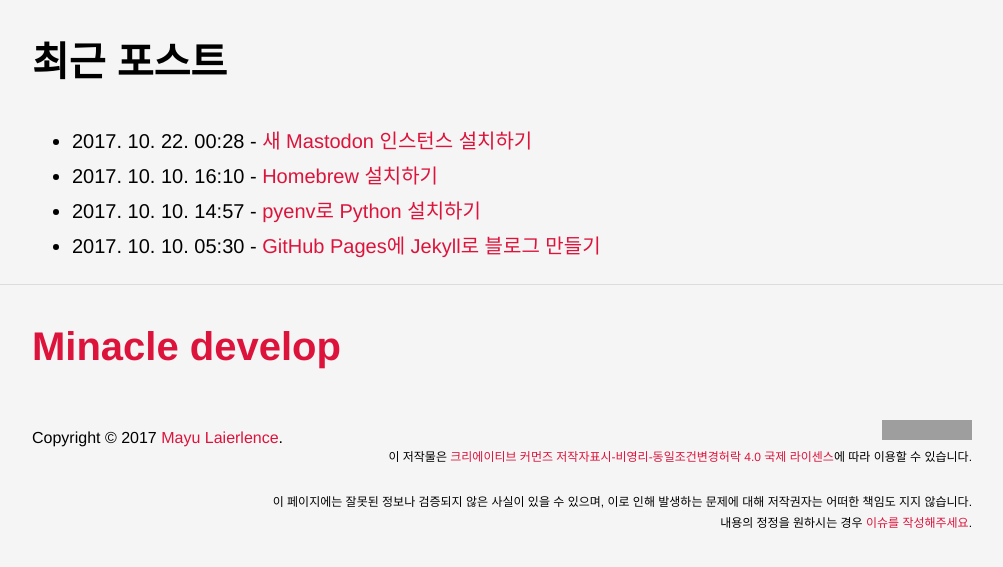
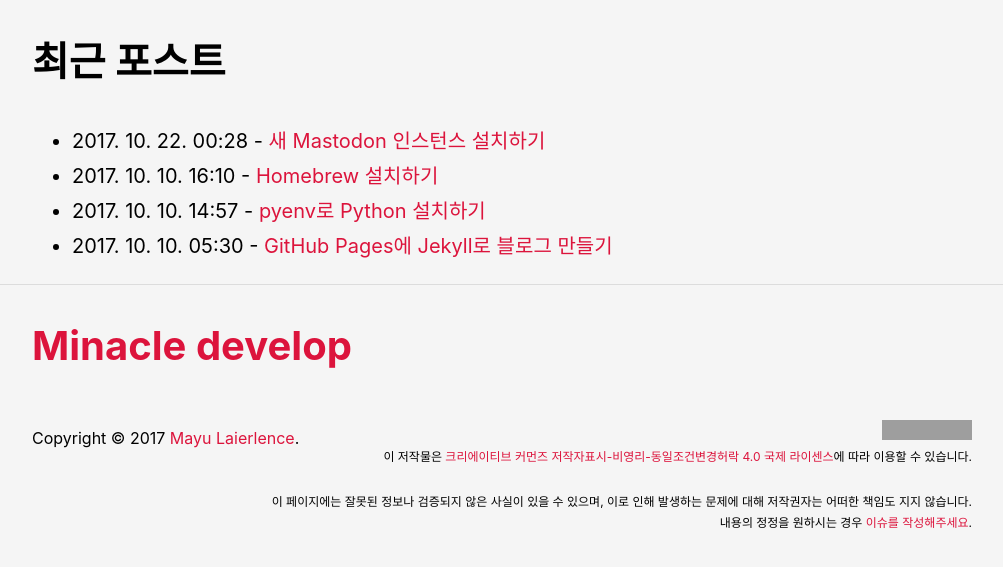
Before and after one commit to minacle/minacle.github.io, a Jekyll site: the page built from index.html, in a window 1280 px wide. Shown: the top 567 px of the page, without its empty margins (138-1141 px from the left). Built offline with Jekyll 4.4.1, drawn with Linux system fonts in a browser that asks for light colours; grey boxes are pictures that could not be loaded.

Commit message:
change fonts

```diff
--- a/css/style.scss
+++ b/css/style.scss
@@ -22,8 +22,13 @@
 }
 
 
+$sans-serif: -apple-system, BlinkMacSystemFont, "Segoe UI", Roboto, Oxygen-Sans, Ubuntu, Cantarell, "Helvetica Neue", Helvetica, Arial, "ヒラギノ角ゴ Pro", "Hiragino Kaku Gothic Pro", メイリオ, Meiryo, "Apple SD 산돌고딕 Neo", "Apple SD Gothic Neo", "맑은 고딕", "Malgun Gothic", "나눔고딕", "NanumGothic", sans-serif;
+
+$monospace: Menlo, Consolas, "Courier New", Courier, "Liberation Mono", monospace;
+
+
 html {
-    font-family: "HelveticaNeue-Light", "Helvetica Neue Light", "Helvetica Neue", Helvetica, "Lucida Grande", "Segoe UI", Arial, "ヒラギノ角ゴ Pro", "Hiragino Kaku Gothic Pro", "Meiryo UI", "Apple SD 산돌고딕 Neo", "Apple SD Gothic Neo", "맑은 고딕", "Malgun Gothic", "나눔고딕", "NanumGothic", sans-serif;
+    font-family: $sans-serif;
     color: black;
     background-color: whitesmoke;
     line-height: 1.75;
@@ -50,7 +55,7 @@ a[href] {
 }
 
 pre, code {
-    font-family: Menlo, Consolas, "Courier New", Courier, "Liberation Mono", monospace;
+    font-family: $monospace;
 }
 
 pre.highlight {
```
